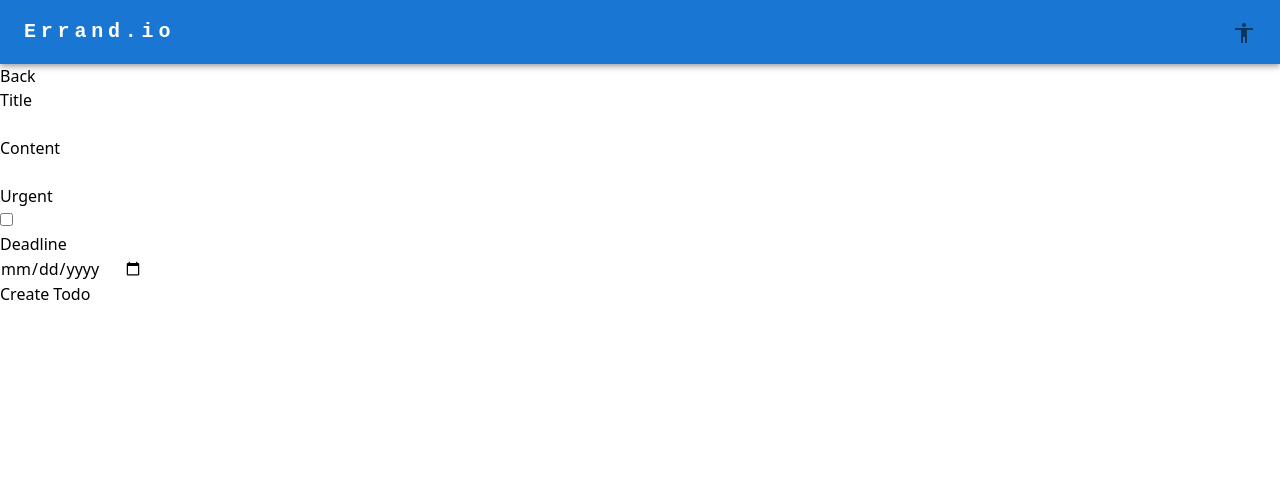
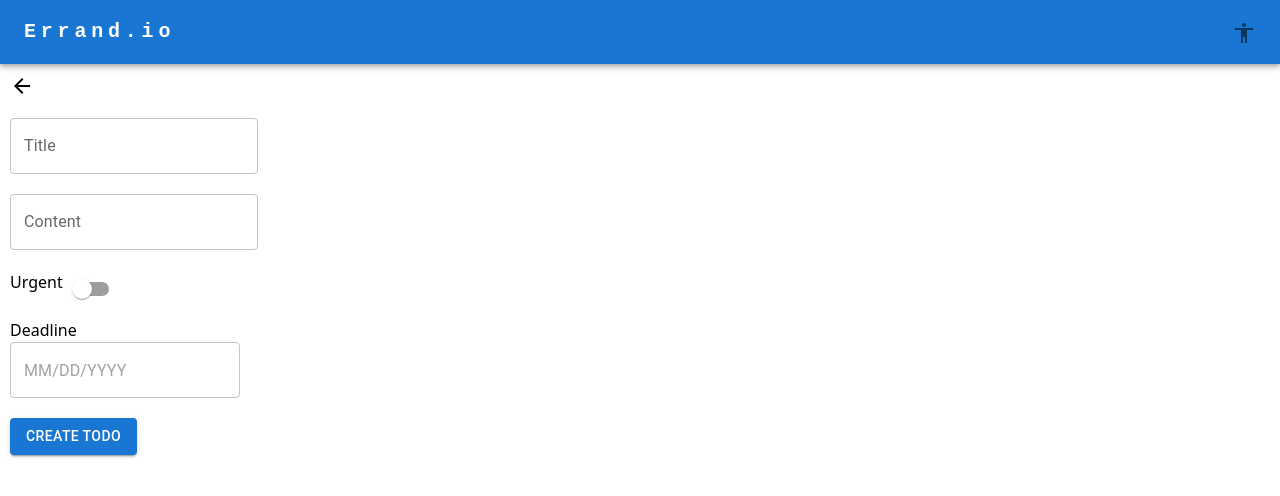
Before and after one commit to charovatzbassar/errand.io, a React (Vite) app in the folder app/: page /todos/1/new in a window 1280 px wide. Shown: the top 496 px of the page. Built offline with nearby package versions, Linux system fonts and the light colour scheme; sample sign-in values are in the browser's storage.

Commit message:
transfer

```diff
--- a/app/package.json
+++ b/app/package.json
@@ -14,7 +14,9 @@
     "@emotion/styled": "^11.11.0",
     "@mui/icons-material": "^5.15.1",
     "@mui/material": "^5.15.1",
+    "@mui/x-date-pickers": "^6.18.6",
     "axios": "^1.6.0",
+    "dayjs": "^1.11.10",
     "framer-motion": "^10.16.16",
     "react": "^18.2.0",
     "react-dom": "^18.2.0",
--- a/app/src/components/Todo.jsx
+++ b/app/src/components/Todo.jsx
@@ -36,7 +36,7 @@ const Todo = ({ todo = {}, toggleUrgent, toggleCompleted }) => {
               transition: "0.25s",
             }}
           >
-            {todo.title}
+            <Link to={`/todos/${todo.todoGroup}/${todo._id}`}>{todo.title}</Link>
           </Typography>
           {todo.deadline && (
             <Typography sx={{ mb: 1.5 }} color="text.secondary">
@@ -46,9 +46,6 @@ const Todo = ({ todo = {}, toggleUrgent, toggleCompleted }) => {
           <Typography variant="body2">{todo.content}</Typography>
         </CardContent>
         <CardActions>
-          <Button size="small">
-            <Link to={`/todos/${todo.todoGroup}/${todo._id}`}>View Todo </Link>
-          </Button>
           <ButtonGroup variant="text" aria-label="text button group">
             <Button onClick={toggleCompleted}>Check</Button>
             <Button onClick={toggleUrgent}>Urgent</Button>
--- a/app/src/components/TodoForm.jsx
+++ b/app/src/components/TodoForm.jsx
@@ -1,5 +1,9 @@
 import { useForm } from "react-hook-form";
 import { useEffect } from "react";
+import { TextField, Button, Switch } from "@mui/material";
+import { DatePicker } from "@mui/x-date-pickers/DatePicker";
+import { LocalizationProvider } from "@mui/x-date-pickers/LocalizationProvider";
+import { AdapterDayjs } from "@mui/x-date-pickers/AdapterDayjs";
 
 const TodoForm = ({ action, onSubmit, data = {} }) => {
   const {
@@ -35,34 +39,45 @@ const TodoForm = ({ action, onSubmit, data = {} }) => {
 
   return (
     <form onSubmit={handleSubmit(onSubmit)}>
-      <label htmlFor="title">Title</label>
-      <div className="form-group">
-        <input
+      <TextField
+        sx={{ margin: "10px" }}
+        label={action === "CREATE" ? "Title" : ""}
+        variant="outlined"
+        type="title"
         {...register("title", { required: "Todo title is required!" })}
-          type="text"
       />
       <div className="error">{errors.title && errors.title.message}</div>
-      </div>
-      <label htmlFor="content">Content</label>
-      <div className="form-group">
-        <input {...register("content")} type="text" />
+
+      <TextField
+        sx={{ margin: "10px" }}
+        label={action === "CREATE" ? "Content" : ""}
+        variant="outlined"
+        type="content"
+        {...register("content")}
+      />
       <div className="error">{errors.content && errors.content.message}</div>
-      </div>
+      <div className="flex m-[10px]">
         <label htmlFor="urgent">Urgent</label>
-      <div className="form-group">
-        <input {...register("urgent")} type="checkbox" />
+        <Switch {...register("urgent")} />
         <div className="error">{errors.urgent && errors.urgent.message}</div>
       </div>
+
+      <div className="flex flex-col m-[10px]">
         <label htmlFor="deadline">Deadline</label>
-      <div className="form-group">
-        <input {...register("deadline")} type="date" />
-        <div className="error">
-          {errors.deadline && errors.deadline.message}
+        <LocalizationProvider dateAdapter={AdapterDayjs}>
+          <DatePicker {...register("deadline")} sx={{ width: "230px" }} />
+        </LocalizationProvider>
       </div>
-      </div>
-      <div className="form-group">
-        <button>{buttonMessage} Todo</button>
-      </div>
+
+      <div className="error">{errors.deadline && errors.deadline.message}</div>
+      <Button
+        sx={{ margin: "10px" }}
+        type="submit"
+        variant="contained"
+        color="primary"
+      >
+        {buttonMessage} Todo
+      </Button>
     </form>
   );
 };
--- a/app/src/pages/CreateTodoPage.jsx
+++ b/app/src/pages/CreateTodoPage.jsx
@@ -2,6 +2,7 @@ import { useNavigate, useParams } from "react-router-dom";
 import TodoForm from "../components/TodoForm";
 import { createTodo } from "../utils/api";
 import { useState } from "react";
+import ArrowBackIcon from "@mui/icons-material/ArrowBack";
 
 const CreateTodoPage = () => {
   const [error, setError] = useState("");
@@ -9,32 +10,36 @@ const CreateTodoPage = () => {
   const navigate = useNavigate();
 
   const onSubmit = async (data) => {
-    try {
-      const todoData = {
-        title: data.title,
-        urgent: data.urgent,
-        ...(data.content && { content: data.content }),
-        ...(data.deadline && { deadline: data.deadline }),
-      };
+    // try {
+    //   const todoData = {
+    //     title: data.title,
+    //     urgent: data.urgent,
+    //     ...(data.content && { content: data.content }),
+    //     ...(data.deadline && { deadline: data.deadline }),
+    //   };
 
-      const currentDate = new Date();
-      const todoDeadline = new Date(todoData.deadline);
+    //   const currentDate = new Date();
+    //   const todoDeadline = new Date(todoData.deadline);
 
-      if (currentDate > todoDeadline) return;
+    //   if (currentDate > todoDeadline) return;
 
-      const res = await createTodo(groupId, todoData);
-      if (res?.message) {
-        setError(res.message);
-        return;
-      }
-      navigate(`/todos/${groupId}`);
-    } catch (e) {
-      console.error(e);
-    }
+    //   const res = await createTodo(groupId, todoData);
+    //   if (res?.message) {
+    //     setError(res.message);
+    //     return;
+    //   }
+    //   navigate(`/todos/${groupId}`);
+    // } catch (e) {
+    //   console.error(e);
+    // }
+    console.log(data);
   };
   return (
     <>
-      <button onClick={() => navigate(`/todos/${groupId}`)}>Back</button>
+      <ArrowBackIcon
+        sx={{ margin: "10px", cursor: "pointer" }}
+        onClick={() => navigate(`/todos/${groupId}`)}
+      />{" "}
       <TodoForm action="CREATE" onSubmit={onSubmit} />
       {error}
     </>
--- a/app/src/pages/EditTodoGroupPage.jsx
+++ b/app/src/pages/EditTodoGroupPage.jsx
@@ -32,7 +32,7 @@ const EditTodoGroupPage = () => {
     <>
       <ArrowBackIcon
         sx={{ margin: "10px", cursor: "pointer" }}
-        onClick={() => navigate("/todos")}
+        onClick={() => navigate(`/todos/${groupId}`)}
       />{" "}
       <TodoGroupForm action="EDIT" onSubmit={onSubmit} data={todoGroupData} />
     </>
--- a/app/src/pages/EditTodoPage.jsx
+++ b/app/src/pages/EditTodoPage.jsx
@@ -3,6 +3,7 @@ import TodoForm from "../components/TodoForm";
 import { getTodo, updateTodo } from "../utils/api";
 import { useParams } from "react-router-dom";
 import { useNavigate } from "react-router-dom";
+import ArrowBackIcon from "@mui/icons-material/ArrowBack";
 
 const EditTodoPage = () => {
   const [todoData, setTodoData] = useState({});
@@ -44,9 +45,10 @@ const EditTodoPage = () => {
 
   return (
     <>
-      <button onClick={() => navigate(`/todos/${groupId}/${todoId}`)}>
-        Back
-      </button>
+      <ArrowBackIcon
+        sx={{ margin: "10px", cursor: "pointer" }}
+        onClick={() => navigate(`/todos/${groupId}/${todoId}`)}
+      />{" "}
       <TodoForm action="EDIT" onSubmit={onSubmit} data={todoData} />
     </>
   );
```
Also changed, not shown: 1 other file (tests, documents, lock files or other folders). Lines whose indentation alone changed are shown as unchanged.
